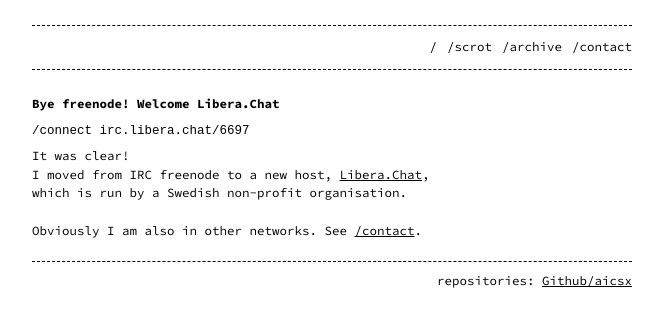
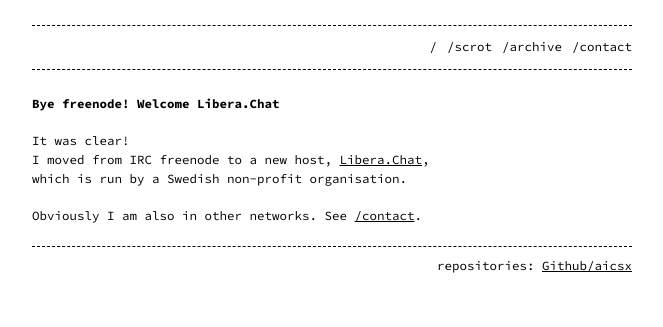
Before and after one commit to aicsx/ax, a Jekyll site: the page built from _posts/2021-06-23-IRC-switch.md, in a window 1280 px wide. Shown: the top 327 px of the page, without its empty margins (308-971 px from the left). Built offline with Jekyll 4.4.1, drawn with Linux system fonts in a browser that asks for light colours.

Commit message:
new post: Irc-switch

```diff
--- a/_posts/2021-06-23-IRC-switch.md
+++ b/_posts/2021-06-23-IRC-switch.md
@@ -5,11 +5,7 @@
 categories: blog
 ---
 # Bye freenode! Welcome Libera.Chat
-
-{% highlight bash %}
-/connect irc.libera.chat/6697
-{% endhighlight %}
-
+<p>&nbsp;</p>
 It was clear!
 I moved from IRC freenode to a new host, [Libera.Chat],
 which is run by a Swedish non-profit organisation.
```
